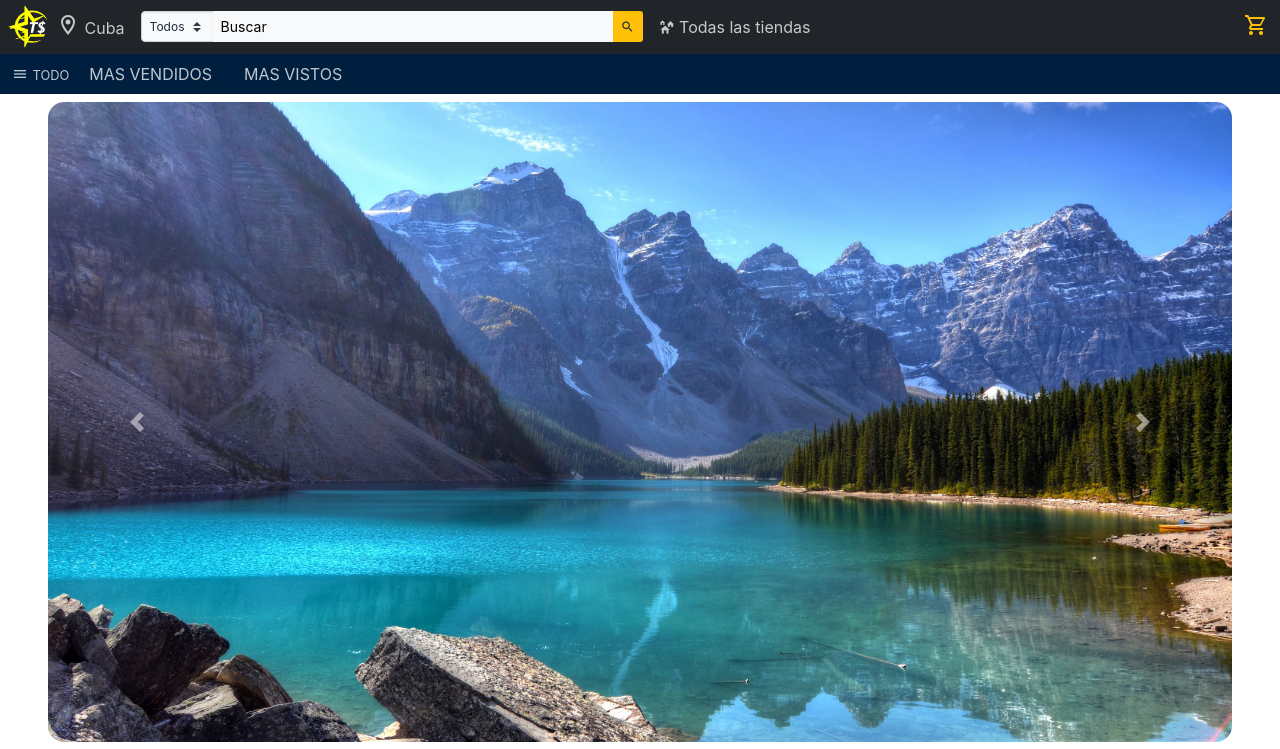
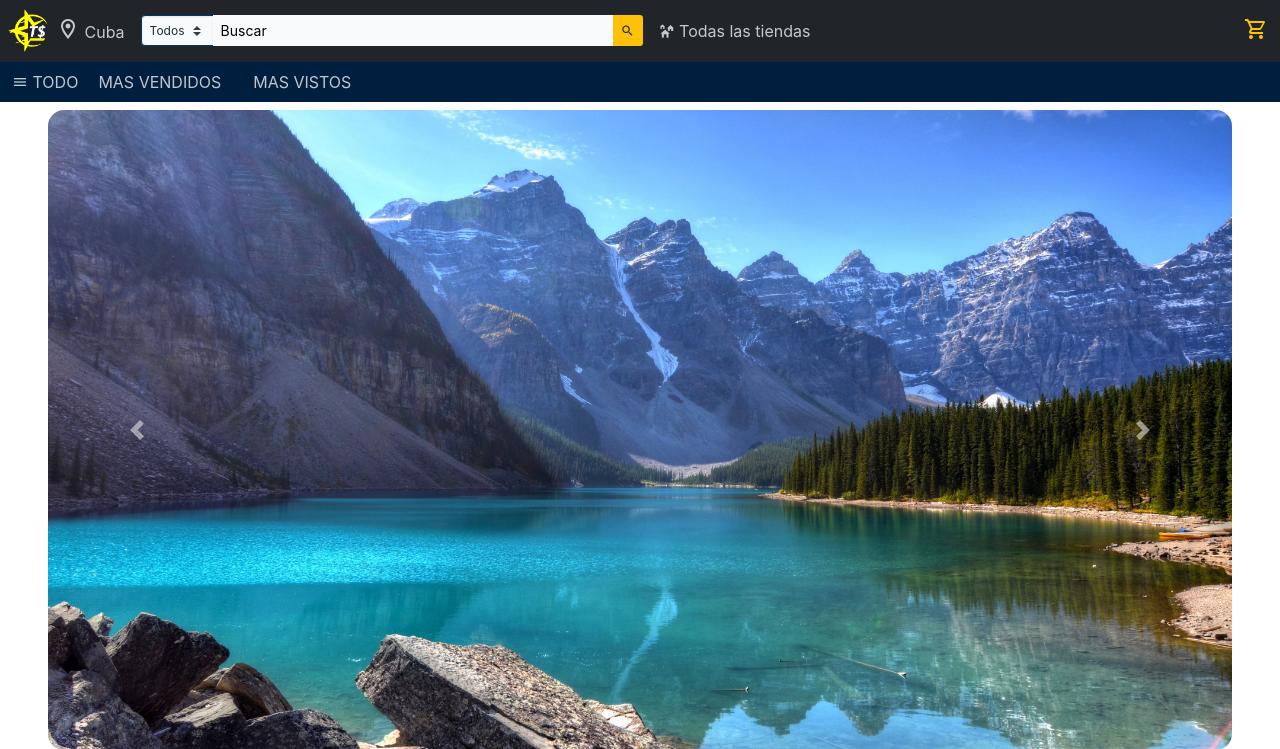
Before and after one commit to gveitia13/mercocuba, a Django app: page / in a window 1280 px wide. Shown: the top 749 px of the page. Run offline with Django 3.2, Linux system fonts and the light colour scheme; some libraries are stand-ins or nearby versions.

Commit message:
vista general 14/18

```diff
--- a/static/css/mystyle.css
+++ b/static/css/mystyle.css
@@ -290,3 +290,12 @@
         margin-right: auto !important;
     }
 }
+
+#buscador {
+    border-left: none;
+    border-right: none;
+}
+
+#inputGroupSelect {
+    border: 1px solid #00366d;
+}
--- a/templates/navbar.html
+++ b/templates/navbar.html
@@ -1,5 +1,5 @@
 {% load static %}
-<nav class="main-header navbar navbar-expand navbar-dark navbar-navy bg-semi-black py-0"
+<nav class="main-header navbar navbar-expand navbar-dark navbar-navy bg-semi-black py-1"
      style="margin-left: 0;border-bottom-color: transparent">
     <div class="container-fluid">
         <a href="#" class="navbar-brand">
@@ -24,7 +24,7 @@
         <form class="form-inline ml-3">
             <div class="input-group input-group-sm">
                 <li class="dropdown input-group-prepend">
-                    <select class="custom-select  custom-select-sm bg-light" id="inputGroupSelect01"
+                    <select class="custom-select  custom-select-sm bg-light" id="inputGroupSelect"
                             style="border-bottom-right-radius: 0;border-top-right-radius: 0">
                         <option selected>Todos</option>
                         <option value="1">One</option>
@@ -34,10 +34,9 @@
                 </li>
                 <!--  cosas serias-->
                 <input class="form-control form-control-navbar bg-light w-25 expand-focus" type="search"
-                       placeholder="Buscar"
-                       aria-label="Search">
+                       placeholder="Buscar" aria-label="Search" id="buscador">
                 <div class="input-group-append">
-                    <button class="btn btn-navbar bg-warning" type="submit">
+                    <button class="btn btn-navbar bg-warning" type="submit" style="height: 31px">
                         <i class="mdi mdi-magnify"></i>
                     </button>
                 </div>
--- a/templates/sub_navbar.html
+++ b/templates/sub_navbar.html
@@ -6,7 +6,7 @@
             <a rel="store" class="nav-link px-1" style="cursor: pointer" data-toggle="modal"
                data-target="#asd">
                 <i class="mdi mdi mdi-menu d-sm-inline-block"></i>
-                <small class="d-sm-inline-block d-none"> TODO</small>
+                <span class="d-sm-inline-block d-none"> TODO</span>
             </a>
             <li class="nav-link" style="cursor: pointer">
                 <span class=""> MAS VENDIDOS</span>
```
